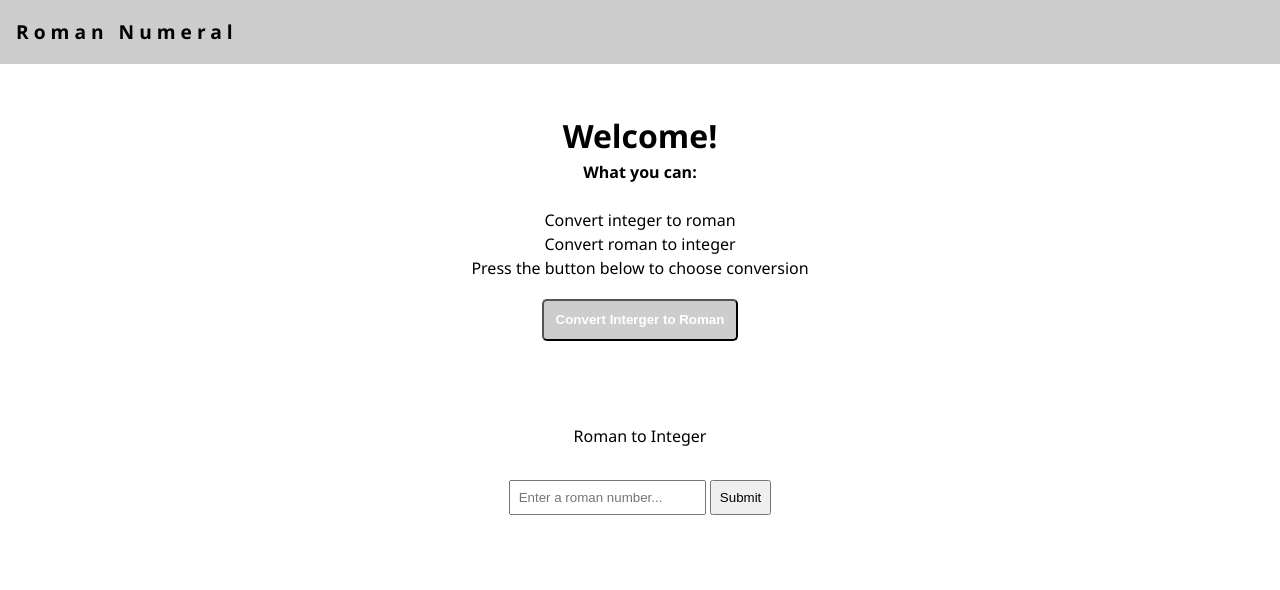
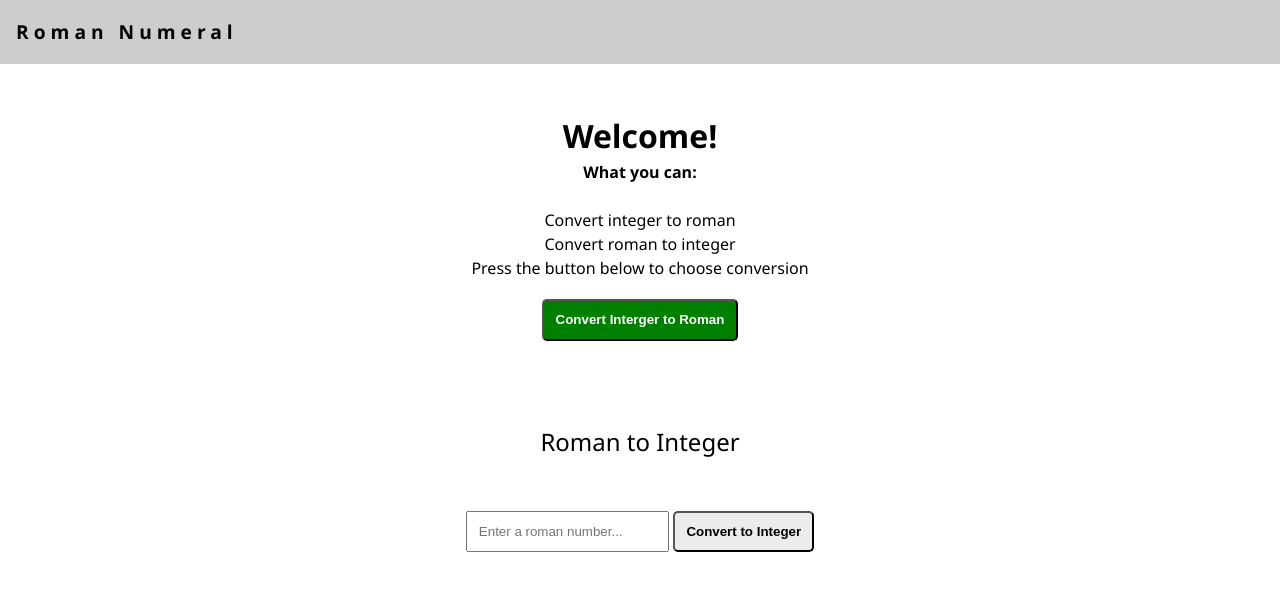
Before and after one commit to LouiaR/roman-numerals-convertor, a React (Create React App) app in the folder frontend/: page / in a window 1280 px wide. Both pictures are taken after typing "Sample" into the empty fields and a click on the button "Convert Roman to Integer". Shown: the top 590 px of the page. Built offline with nearby package versions, Linux system fonts and the light colour scheme.

Commit message:
Improve styling

```diff
--- a/frontend/src/components/Converters/ConvertToInteger.js
+++ b/frontend/src/components/Converters/ConvertToInteger.js
@@ -12,7 +12,7 @@ const convertToInteger = ({
 }) => {
     return (
         <form>
-            <label>Roman to Integer </label>
+            <label><h2>Roman to Integer</h2> </label>
             <div className="form-group">
                 <Input
                     type="text"
@@ -24,7 +24,7 @@ const convertToInteger = ({
             {" "}
                 <Input
                     type="submit"
-                    value="Get Roman"
+                    itemValue="Convert to Integer"
                     clicked={clicked}
                 />
             </div>
--- a/frontend/src/components/Converters/ConvertToRoman.js
+++ b/frontend/src/components/Converters/ConvertToRoman.js
@@ -12,7 +12,7 @@ const convertToRoman = ({
 }) => {
   return (
     <form>
-        <label>Integer to Roman </label>
+        <label> <h2>Integer to Roman</h2> </label>
         <div className="form-group">
             <Input
                 type="text"
@@ -24,7 +24,7 @@ const convertToRoman = ({
         {"  "}
             <Input
                 type="submit"
-                value="Get Roman"
+                itemValue="Convert to Roman"
                 clicked={clicked}
             />
         </div>
--- a/frontend/src/components/Converters/Convertor.css
+++ b/frontend/src/components/Converters/Convertor.css
@@ -7,19 +7,21 @@ label,
     padding: 2rem 0;
 }
 
+label h2 {
+    font-weight: 500;
+}
+
 input {
-   padding: 8px
+   padding: .7rem;
 }
 
 .result {
     width: 50%;
-    background: blue;
+    background: rgb(205, 205, 205);
     margin: 0 auto;
-}
-
-.result {
-  -webkit-animation-name: fadeInUp;
-  animation-name: fadeInUp;
+    color: #fff;
+    font-size: 2rem;
+    font-weight: 600;
 }
 
 .error-msg {
@@ -28,31 +30,9 @@ input {
     font-weight: 600;
 }
 
-@-webkit-keyframes fadeInUp {
-  from {
-    opacity: 0;
-    -webkit-transform: translate3d(0, 100%, 0);
-    transform: translate3d(0, 100%, 0);
-    transistion: all .3s ease-in-out;
-  }
 
-  to {
-    opacity: 1;
-    -webkit-transform: translate3d(0, 0, 0);
-    transform: translate3d(0, 0, 0);
-  }
+@media (max-width: 560px) {
+    .result {
+        width: 80%;
+    }
 }
-
-@keyframes fadeInUp {
-  from {
-    opacity: 0;
-    -webkit-transform: translate3d(0, 100%, 0);
-    transform: translate3d(0, 100%, 0);
-  }
-
-  to {
-    opacity: 1;
-    -webkit-transform: translate3d(0, 0, 0);
-    transform: translate3d(0, 0, 0);
-  }
-}
--- a/frontend/src/containers/index.css
+++ b/frontend/src/containers/index.css
@@ -1,4 +1,5 @@
-.btn {
+.btn,
+input[type="submit"] {
     margin: 1.2rem 0;
     padding: .7rem;
     border-radius: 5px;
@@ -13,7 +14,9 @@
 }
 
 .btn:hover,
-.btn:focus {
-    background: #cdcdcd;
+.btn:focus,
+input[type="submit"]:hover,
+input[type="submit"]:focus {
+    background: green;
     color: white;
 }
```
